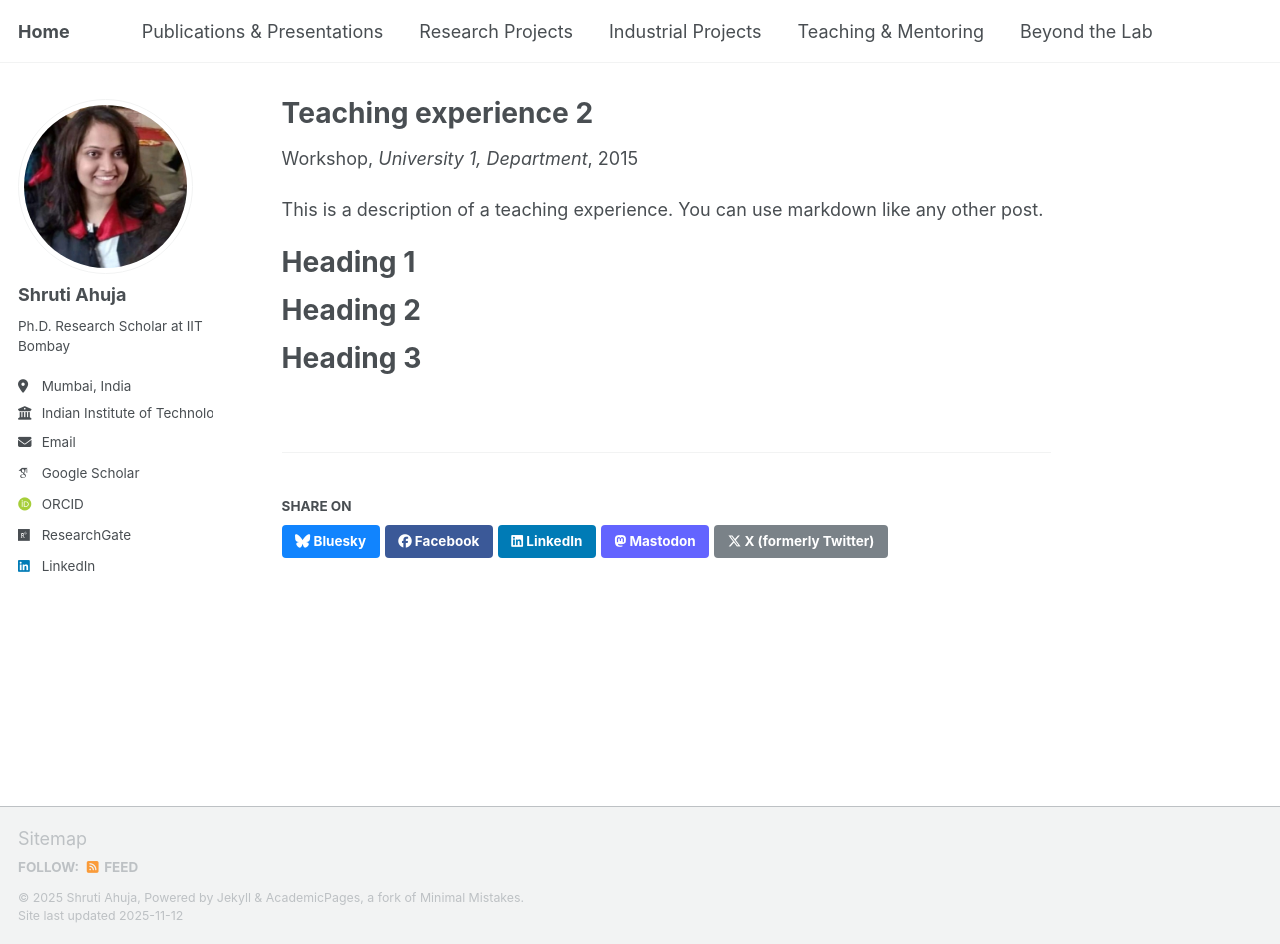
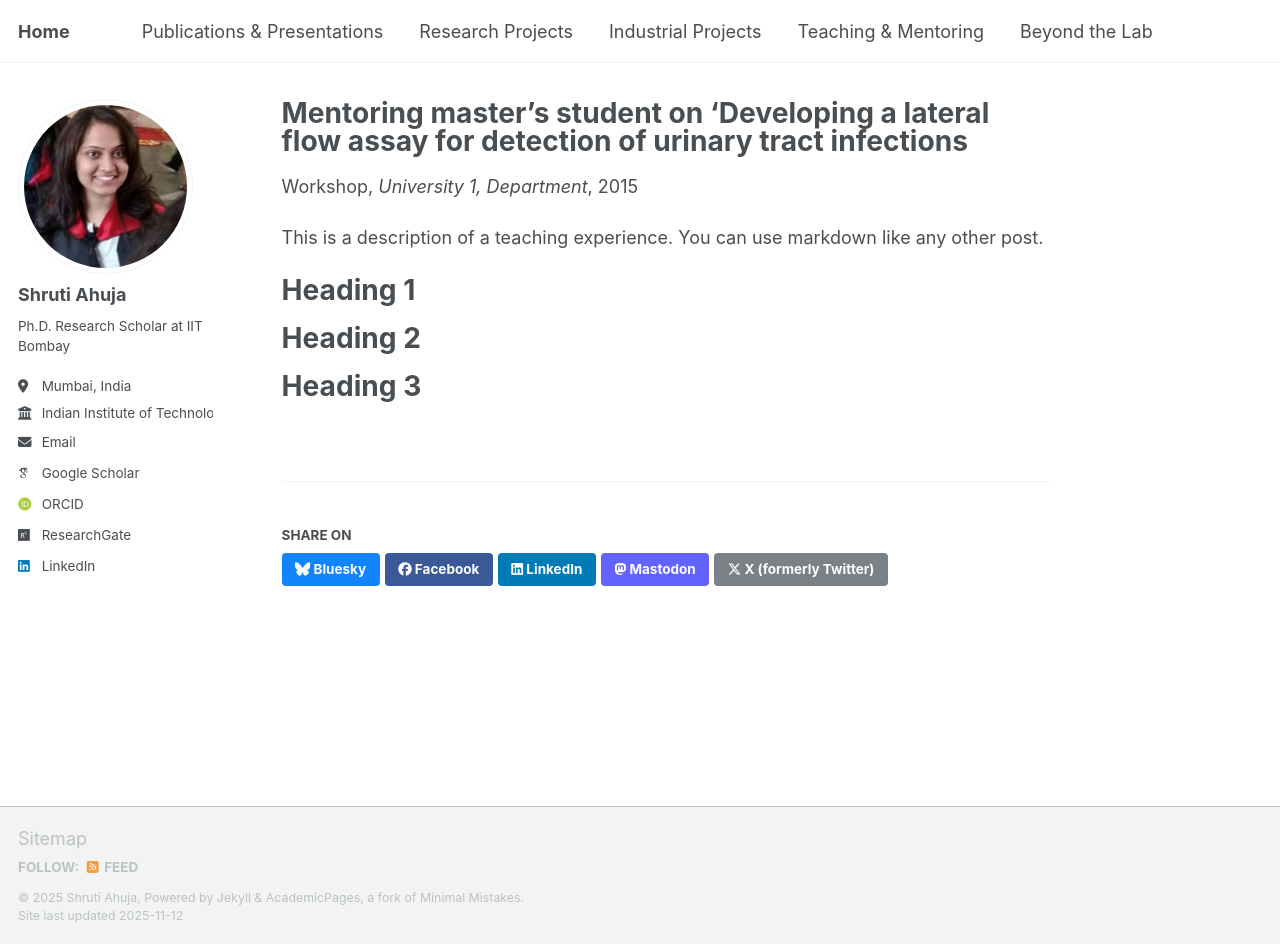
Before and after one commit to shrutiahuja/shrutiahuja.github.io, a Jekyll site: the page built from _teaching/2015-spring-teaching-2.md, in a window 1280 px wide and 944 px high. Built offline with Jekyll 4.4.1, drawn with Linux system fonts in a browser that asks for light colours; some web fonts are replaced; a script that is not in the unit is left out; a file with an impossible date is left out.

Commit message:
Update 2015-spring-teaching-2.md

```diff
--- a/_teaching/2015-spring-teaching-2.md
+++ b/_teaching/2015-spring-teaching-2.md
@@ -1,5 +1,5 @@
 ---
-title: "Teaching experience 2"
+title: "Mentoring master's student on 'Developing a lateral flow assay for detection of urinary tract infections"
 collection: teaching
 type: "Workshop"
 permalink: /teaching/2015-spring-teaching-1
```
